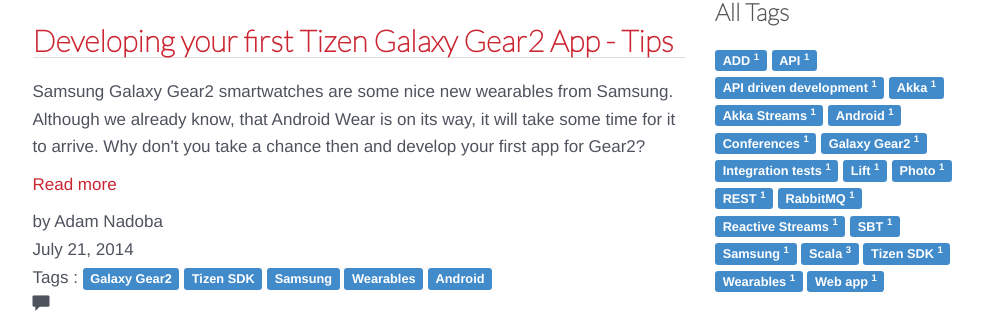
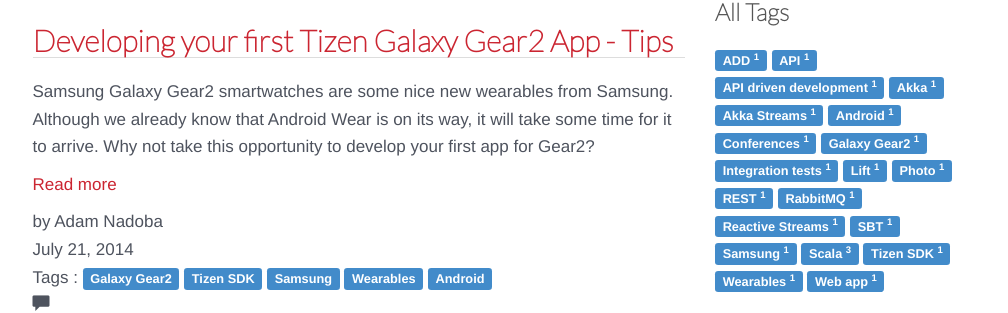
Before and after one commit to serafinmaciej/ScalaConsultants.github.io, a Jekyll site: the page built from index.html, in a window 1280 px wide and 900 px high. Shown: the part 217-530 px from the top of the window, without its empty margins (135-1143 px from the left). Built offline with Jekyll 4.4.1, drawn with Linux system fonts in a browser that asks for light colours; comment, search, counter and statistics services are not loaded; some of the changed lines change nothing that is shown.

Commit message:
final version

```diff
--- a/_posts/2014-07-21-developing-your-first-galaxy-gear-app.markdown
+++ b/_posts/2014-07-21-developing-your-first-galaxy-gear-app.markdown
@@ -4,7 +4,7 @@
 layout: post
 slug: developing-your-first-galaxy-gear-app
 title: Developing your first Tizen Galaxy Gear2 App - Tips
-summary: Samsung Galaxy Gear2 smartwatches are some nice new wearables from Samsung. Although we already know, that Android Wear is on its way, it will take some time for it to arrive. Why don't you take a chance then and develop your first app for Gear2?
+summary: Samsung Galaxy Gear2 smartwatches are some nice new wearables from Samsung. Although we already know that Android Wear is on its way, it will take some time for it to arrive. Why not take this opportunity to develop your first app for Gear2?
 author: Adam Nadoba
 tags:
 - Galaxy Gear2
@@ -14,19 +14,19 @@
 - Android
 ---
 
-Samsung Galaxy Gear2 smartwatches are some nice new wearables from Samsung. As you probably know creating a widget for Gear2 involves some HTML, CSS and last, but not least, JavaScript skills. In other words - we will be developing on Tizen OS.
+Samsung Galaxy Gear2 smartwatches are some nice new wearables from Samsung. As you probably know, creating a widget for Gear2 involves some HTML, CSS and last, but not least, JavaScript skills. In other words - we will be developing on Tizen OS.
 
-Gear2 hit the market only 3 months ago so there aren't many noteworthy tutorials on the web. Unfortunately, only [2 decent official video tutorials](http://developer.samsung.com/samsung-gear#) are available. Besides that you can find some valueable information on Gear by looking up the [denvycom.com blog](http://denvycom.com/blog/?s=gear+2) and... To be honest - that's all we've got.
+Gear2 hit the market only 3 months ago so there aren't many noteworthy tutorials on the web. Unfortunately, only [2 decent official video tutorials](http://developer.samsung.com/samsung-gear#) are available. Besides that you can find some valuable information on Gear by looking up the [denvycom.com blog](http://denvycom.com/blog/?s=gear+2) and... To be honest - that's all we've got.
 
-Our WearLabs™ team recently managed to develop an [Android application, which successfully takes advantage of Galaxy Gear2 functionalities](http://fieldsofwar.co/). I was the one to focus on the smartwatch side of the game and actually really enjoyed it. That's why I came up with an idea to share, what I've learnt and maybe encourage a few of you to develop some new fancy Gear2 apps.
+Our WearLabs™ team recently managed to develop an [Android application, which successfully takes advantage of Galaxy Gear2 functionalities](http://fieldsofwar.co/). I was the one to focus on the smartwatch side of the game and actually really enjoyed it. That's why I came up with an idea to share what I've learned and maybe encourage a few of you to develop some new fancy Gear2 apps.
 
 Code shown in this post can be [downloaded from my repository](https://github.com/ScalaConsultants/galaxy-gear2-tutorial). Feel free to play with it or even use it in your own projects.
 
 ##Setting up the environment & troubleshooting
-Follow the [official install guide](http://developer.samsung.com/samsung-gear#) carefully and you're all OK. Remember about dealing with certification matters, because you will NOT be able to run your own applications, neither even build and launch existing tutorial ones. Don't forget to push the certificate into Galaxy Gear device. Also be sure to enable USB debugging on smartwatch and check 'Unknown sources' option in the Gear Manager app.
+Follow the [official install guide](http://developer.samsung.com/samsung-gear#) carefully and you're all OK. Remember about dealing with certification matters, because you will NOT be able to run your own applications, nor will you be able to build and launch existing tutorial ones. Don't forget to push the certificate into Galaxy Gear device. Also be sure to enable USB debugging on smartwatch and check 'Unknown sources' option in the Gear Manager app.
 
 ##Understanding the application
-Now, when your IDE is ready, it's time to install and import [official HelloAccessory tutorial project](http://img-developer.samsung.com/contents/cmm/HelloAccessory.zip). As you can see the app is divided in 2 separate pieces, the Android host-side, and the wearable/ gear-side. This is the most common scenario called integrated app type. Android-side service-based class runs the logic, which controls the Gear widget.
+Now, when your IDE is ready, it's time to install and import [official HelloAccessory tutorial project](http://img-developer.samsung.com/contents/cmm/HelloAccessory.zip). As you can see the app is divided into 2 separate pieces: the Android host-side, and the wearable/gear-side. This is the most common scenario called integrated app type. Android-side service-based class runs the logic, which controls the Gear widget.
 
 ~~~ android
 public class HelloAccessoryProviderService extends SAAgent {
@@ -42,18 +42,18 @@
 			// ...
 ~~~
 
-Here's how the skeleton of host-side Provider Service look like. SAAgent class extends the standard Android Service class. In other words, this file represents a special Service, which contains all host-side functionalities. There's also SASocket subclass, which drives the connection itself, between Android smartphone and Gear2 widget. It's your application's main logic.
+Here's how the skeleton of host-side Provider Service looks like. SAAgent class extends the standard Android Service class. In other words, this file represents a special Service, which contains all host-side functionalities. There's also SASocket subclass, which drives the connection itself, between Android smartphone and Gear2 widget. It's your application's main logic.
 
 In general - SAAgent class can be compared to something like a Peer. On the other hand, SASocket is the 'bridge' between SAAgent and Galaxy Gear2 device.
 
 ##Gear-side logic
-Information from the previous paragraph comes very handy, when we take a closer look at the Gear-side part of the application. Open up the JavaScript file and compare it with the following method flow diagram:
+Information from the previous paragraph comes very handy when we take a closer look at the Gear-side part of the application. Open up the JavaScript file and compare it with the following method flow diagram:
 ![wtf](http://yuml.me/b314b50f)
 
-When Gear tries to connect, it searches for available SAAgent. Then, we go one step further by setting appropriate listener and firing 'SAAgent.findPeerAgents' method. Next, we check, if SAAgent's and Gear's AppNames do correspond with each other. If so, we request service connection with SAAgent and finally can communicate with the host-side Android device using SASocket.
+When Gear tries to connect, it searches for available SAAgent. Then, we go one step further by setting appropriate listener and firing 'SAAgent.findPeerAgents' method. Next, we check, if SAAgent's and Gear's AppNames correspond with each other. If so, we request service connection with SAAgent and finally can communicate with the host-side Android device using SASocket.
 
 ##Sending and receiving data
-Here comes the most important part of the first tutorial app - transferring data between Android and Gear. We do that using binary data arrays (in this example, Strings). It's a very crucial skill, essential basic, which you must know in order to be able to jump into developing bigger and more valueable applications. Let's take a closer look at the Android-side:
+Here comes the most important part of the first tutorial app - transferring data between Android and Gear. We do that using binary data arrays (in this example, Strings). It's a very crucial skill, essential basic, which you must know in order to be able to jump into developing bigger and more valuable applications. Let's take a closer look at the Android-side:
 
 ###Receiving - Android
 ~~~ android
@@ -71,7 +71,7 @@
 	}
 ~~~
 
-onReceive method is fired every time Android device receives data from Gear. You can even create a simple 'switch' here, using String or JSON objects. In the code above we have the easiest example - smartphone receives data from Gear and displays it as Toast notification. Simple as that...
+onReceive method is fired every time Android device receives data from Gear. You can even create a simple 'switch' here, using String or JSON objects. In the code above we have the easiest example - smartphone receives data from Gear and displays it as Toast notification. As simple as that...
 
 Wait, what if you want to send data from host-side to Gear? It's not explained in the tutorial app, but don't worry - I'm here to show you.
 
@@ -103,7 +103,7 @@
 	}
 ~~~
 
-That's how you send data to Gear from Android device. First of all, you get a uHandler from connectionsMap (this ensures you, that the connection with smartwatch is active). Then you simply post binary data on the specific channel using Thread. It looks easy, but the trickiest part is to properly launch this method, when needed. As I stated at the beginning, SAAgent class extends Android Service. Then, the simplest, yet quite effective way to communicate with the Service (and our sendNotification method) is to use Broadcasts.
+That's how you send data to Gear from Android device. First of all, you get a uHandler from connectionsMap (this ensures that the connection with smartwatch is active). Then you simply post binary data on the specific channel using Thread. It looks easy, but the trickiest part is to properly launch this method when needed. As I stated at the beginning, SAAgent class extends Android Service. Then, the simplest, yet quite effective way to communicate with the Service (and our sendNotification method) is to use Broadcasts.
 
 ~~~ android
 public class HelloAccessoryProviderService extends SAAgent {
@@ -150,7 +150,7 @@
 }
 ~~~
 
-Code shown above lets you send any data to Gear, when HelloAccessoryProviderService receives a Broadcast. All you have to do is sending that broadcast from an appropriate Activity:
+Code shown above lets you send any data to Gear when HelloAccessoryProviderService receives a Broadcast. All you have to do is send that broadcast from an appropriate Activity:
 
 ~~~ android
 // method to place in your Activity
@@ -179,7 +179,7 @@
 }
 ~~~
 
-All you have to do is setting an appropriate listener (remember, this thingy will work only with SASocket established), which drives the data received from Android. Told you it'd be simple.
+All you have to do is set an appropriate listener (remember, this thingy will work only with SASocket established), which drives the data received from Android. Told you it'd be simple.
 
 ###Sending - Gear
 ~~~ javascript
```
